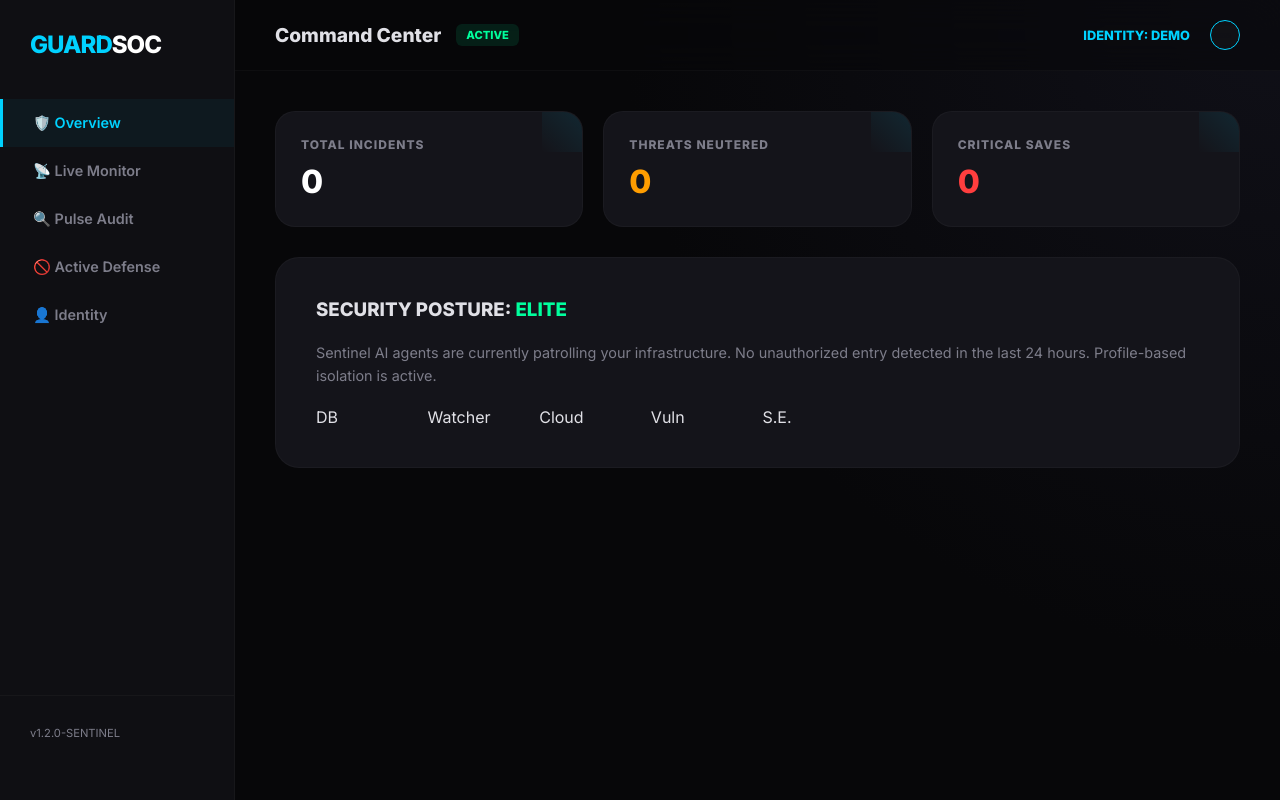
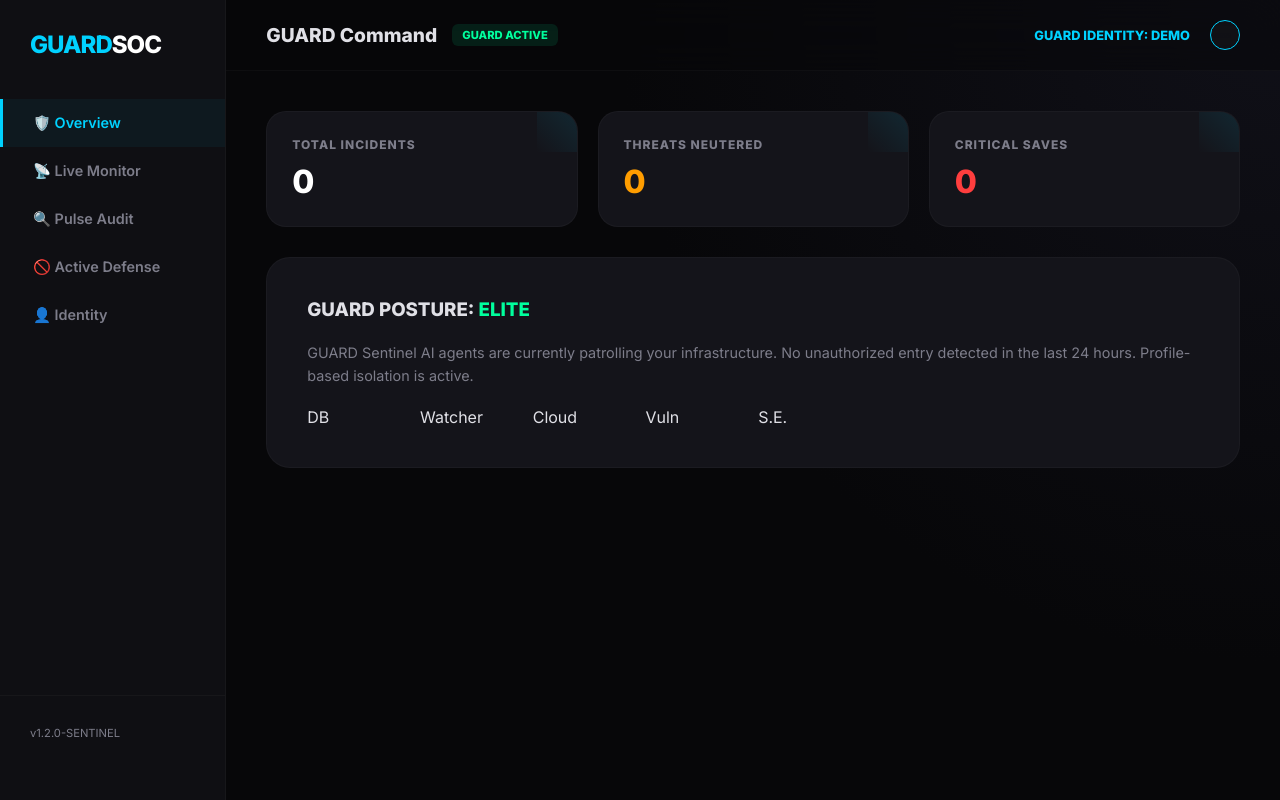
Before and after one commit to MoagiMarvin/guard, a plain HTML site: page static/dashboard.html in a window 1280 px wide. Drawn offline with Linux system fonts and the light colour scheme; no server answers.

Commit message:
fix: Restored GUARD brand identity across all UI labels and titles

```diff
--- a/static/dashboard.html
+++ b/static/dashboard.html
@@ -257,11 +257,11 @@
     <div class="main-content">
         <header>
             <div style="display: flex; align-items: center; gap: 15px;">
-                <h2 id="view-title" style="font-size: 1.2rem; font-weight: 800;">Command Center</h2>
-                <div class="badge safe" id="system-status">ACTIVE</div>
+                <h2 id="view-title" style="font-size: 1.2rem; font-weight: 800;">GUARD Command</h2>
+                <div class="badge safe" id="system-status">GUARD ACTIVE</div>
             </div>
             <div style="display: flex; gap: 20px; align-items: center;">
-                <div id="client-identity" style="font-size: 0.8rem; font-weight: 800; color: var(--accent-blue);">IDENTITY: DEMO</div>
+                <div id="client-identity" style="font-size: 0.8rem; font-weight: 800; color: var(--accent-blue);">GUARD IDENTITY: DEMO</div>
                 <div style="width: 30px; height: 30px; background: var(--glass); border-radius: 50%; border: 1px solid var(--accent-blue);"></div>
             </div>
         </header>
@@ -286,9 +286,9 @@
             </div>
 
             <div class="tool-box">
-                <h3 style="margin-bottom: 20px;">SECURITY POSTURE: <span style="color: var(--accent-green);">ELITE</span></h3>
+                <h3 style="margin-bottom: 20px;">GUARD POSTURE: <span style="color: var(--accent-green);">ELITE</span></h3>
                 <p style="color: var(--text-muted); font-size: 0.9rem; line-height: 1.6;">
-                    Sentinel AI agents are currently patrolling your infrastructure. No unauthorized entry detected in the last 24 hours. Profile-based isolation is active.
+                    GUARD Sentinel AI agents are currently patrolling your infrastructure. No unauthorized entry detected in the last 24 hours. Profile-based isolation is active.
                 </p>
                 <div style="margin-top: 20px; display: grid; grid-template-columns: repeat(auto-fill, minmax(100px, 1fr)); gap: 10px;">
                     <div class="agent-node"><i></i>DB</div>
```
Also changed, not shown: static/index.html (+4 -4 lines).
